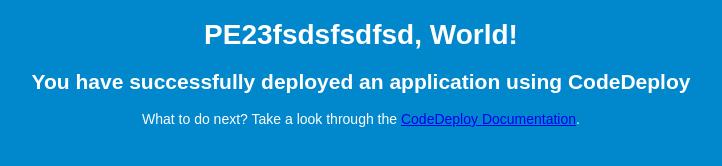
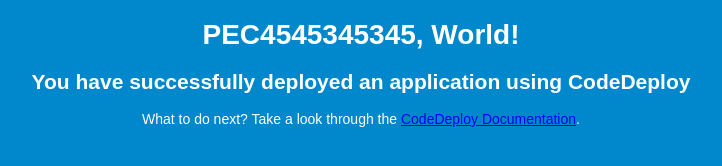
Before and after one commit to muzzammilfarooq/testrepo1, a plain HTML site: page index.html in a window 1280 px wide. Shown: the whole page, without its empty margins (279-1001 px from the left). Drawn offline with Linux system fonts and the light colour scheme.

Commit message:
Revert "Update index.html"

```diff
--- a/index.html
+++ b/index.html
@@ -12,7 +12,7 @@
   </style>
 </head>
 <body>
-  <div align="center"><h1>PE23fsdsfsdfsd, World!</h1></div>
+  <div align="center"><h1>PEC4545345345, World!</h1></div>
   <div align="center"><h2>You have successfully deployed an application using CodeDeploy</h2></div>
   <div align="center">
     <p>What to do next? Take a look through the <a href="https://aws.amazon.com/codedeploy">CodeDeploy Documentation</a>.</p>
```
